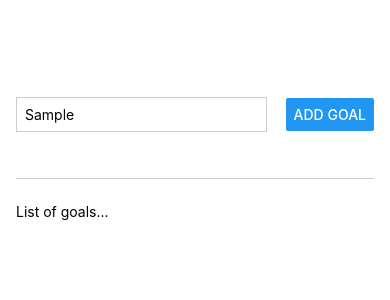
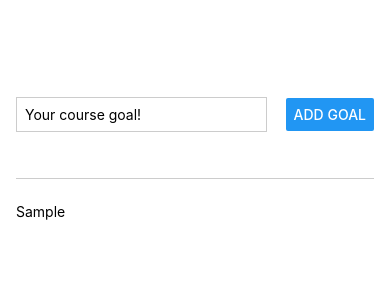
Before and after one commit to IamManchanda/RNCourseGoalsApp, a React Native app: screen / in a window 390 px wide. Both pictures are taken after typing "Sample" into the empty fields and a click on the button "ADD GOAL". Shown: the top 300 px of the page. Built offline with nearby package versions, Linux system fonts and the light colour scheme.

Commit message:
Managing a list of goals

```diff
--- a/App.js
+++ b/App.js
@@ -3,23 +3,29 @@ import { StyleSheet, Text, View, Button, TextInput } from 'react-native';
 
 export default function App() {
   const [enteredGoalText, setEnteredGoalText] = useState('');
+  const [courseGoals, setCourseGoals] = useState([]);
 
   function goalInputHandler(enteredText) {
     setEnteredGoalText(enteredText);
   }
 
   function addGoalHandler() {
-    console.log(enteredGoalText);
+    setCourseGoals((currentCourseGoals) => [
+      ...currentCourseGoals,
+      enteredGoalText,
+    ]);
+
+    setEnteredGoalText('');
   }
 
   return (
     <View style={styles.appContainer}>
       <View style={styles.inputContainer}>
-        <TextInput style={styles.textInput} placeholder="Your course goal!" onChangeText={goalInputHandler} />
+        <TextInput style={styles.textInput} placeholder="Your course goal!" onChangeText={goalInputHandler} value={enteredGoalText} />
         <Button title="Add Goal" onPress={addGoalHandler} />
       </View>
       <View style={styles.goalsContainer}>
-        <Text>List of goals...</Text>
+       {courseGoals.map((goal) => <Text key={goal}>{goal}</Text>)}
       </View>
     </View>
   );
```
